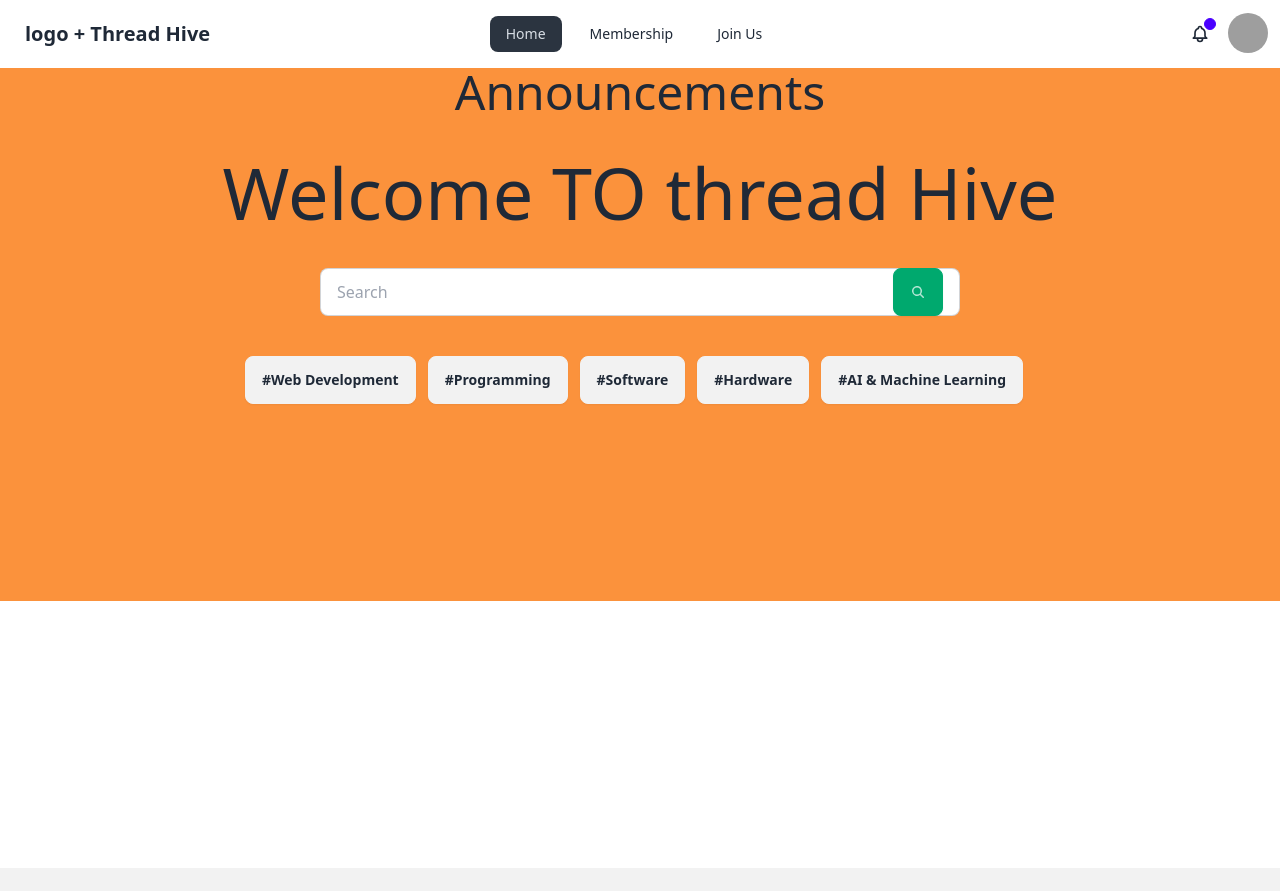
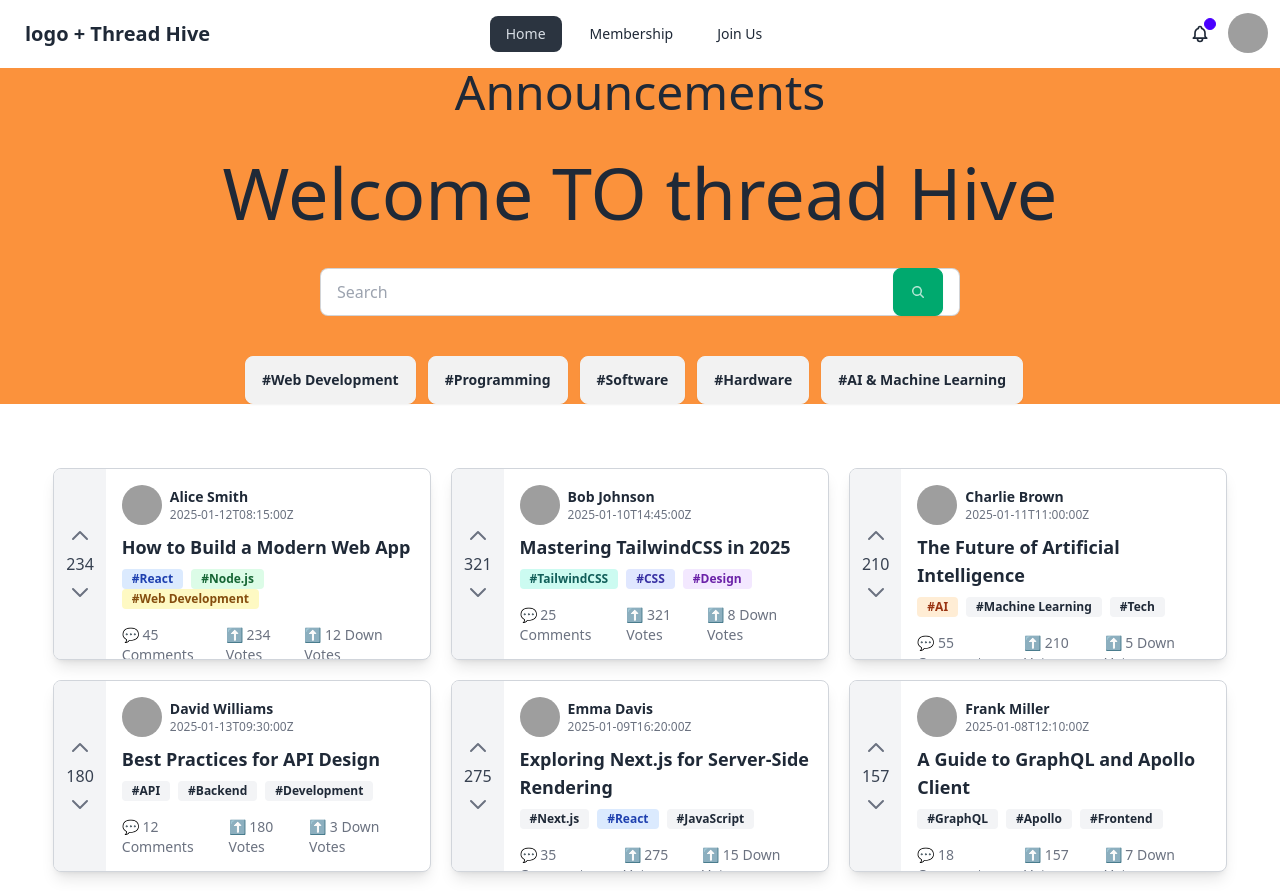
Before and after one commit to SifatSararChistee/forumBee-client, a React (Vite) app: page / in a window 1280 px wide. Shown: the top 891 px of the page. Built offline with nearby package versions, Linux system fonts and the light colour scheme; grey boxes are pictures that could not be loaded.

Commit message:
added posts and postCards

```diff
--- /dev/null
+++ b/public/fakeData.json
@@ -0,0 +1,102 @@
+[
+    {
+      "authorName": "Alice Smith",
+      "authorImg": "https://randomuser.me/api/portraits/women/1.jpg",
+      "postTitle": "How to Build a Modern Web App",
+      "tags": ["React", "Node.js", "Web Development"],
+      "time": "2025-01-12T08:15:00Z",
+      "comments": 45,
+      "upVotes": 234,
+      "downVotes": 12
+    },
+    {
+      "authorName": "Bob Johnson",
+      "authorImg": "https://randomuser.me/api/portraits/men/2.jpg",
+      "postTitle": "Mastering TailwindCSS in 2025",
+      "tags": ["TailwindCSS", "CSS", "Design"],
+      "time": "2025-01-10T14:45:00Z",
+      "comments": 25,
+      "upVotes": 321,
+      "downVotes": 8
+    },
+    {
+      "authorName": "Charlie Brown",
+      "authorImg": "https://randomuser.me/api/portraits/men/3.jpg",
+      "postTitle": "The Future of Artificial Intelligence",
+      "tags": ["AI", "Machine Learning", "Tech"],
+      "time": "2025-01-11T11:00:00Z",
+      "comments": 55,
+      "upVotes": 210,
+      "downVotes": 5
+    },
+    {
+      "authorName": "David Williams",
+      "authorImg": "https://randomuser.me/api/portraits/men/4.jpg",
+      "postTitle": "Best Practices for API Design",
+      "tags": ["API", "Backend", "Development"],
+      "time": "2025-01-13T09:30:00Z",
+      "comments": 12,
+      "upVotes": 180,
+      "downVotes": 3
+    },
+    {
+      "authorName": "Emma Davis",
+      "authorImg": "https://randomuser.me/api/portraits/women/5.jpg",
+      "postTitle": "Exploring Next.js for Server-Side Rendering",
+      "tags": ["Next.js", "React", "JavaScript"],
+      "time": "2025-01-09T16:20:00Z",
+      "comments": 35,
+      "upVotes": 275,
+      "downVotes": 15
+    },
+    {
+      "authorName": "Frank Miller",
+      "authorImg": "https://randomuser.me/api/portraits/men/6.jpg",
+      "postTitle": "A Guide to GraphQL and Apollo Client",
+      "tags": ["GraphQL", "Apollo", "Frontend"],
+      "time": "2025-01-08T12:10:00Z",
+      "comments": 18,
+      "upVotes": 157,
+      "downVotes": 7
+    },
+    {
+      "authorName": "Grace Lee",
+      "authorImg": "https://randomuser.me/api/portraits/women/7.jpg",
+      "postTitle": "Introduction to Microservices Architecture",
+      "tags": ["Microservices", "Architecture", "Cloud"],
+      "time": "2025-01-07T13:00:00Z",
+      "comments": 40,
+      "upVotes": 300,
+      "downVotes": 9
+    },
+    {
+      "authorName": "Henry Walker",
+      "authorImg": "https://randomuser.me/api/portraits/men/8.jpg",
+      "postTitle": "Web Security Best Practices",
+      "tags": ["Security", "Web Development", "DevOps"],
+      "time": "2025-01-06T15:00:00Z",
+      "comments": 62,
+      "upVotes": 180,
+      "downVotes": 6
+    },
+    {
+      "authorName": "Isabella Harris",
+      "authorImg": "https://randomuser.me/api/portraits/women/9.jpg",
+      "postTitle": "CSS Grid vs Flexbox: Which One to Use?",
+      "tags": ["CSS", "Web Design", "Frontend"],
+      "time": "2025-01-05T10:05:00Z",
+      "comments": 50,
+      "upVotes": 220,
+      "downVotes": 10
+    },
+    {
+      "authorName": "Jack Clark",
+      "authorImg": "https://randomuser.me/api/portraits/men/10.jpg",
+      "postTitle": "How to Integrate WebSockets with Node.js",
+      "tags": ["Node.js", "WebSockets", "Backend"],
+      "time": "2025-01-04T17:30:00Z",
+      "comments": 30,
+      "upVotes": 185,
+      "downVotes": 5
+    }
+  ]
--- /dev/null
+++ b/src/Components/AllPosts/AllPosts.jsx
@@ -0,0 +1,35 @@
+import axios from 'axios';
+import React, { useEffect, useState } from 'react';
+import PostCard from '../PostCard/PostCard';
+
+const AllPosts = () => {
+        const [posts, setPosts] = useState([]);
+        const [loading, setLoading] = useState(true);
+
+        useEffect(() => {
+          // Fetch data using axios
+          axios
+            .get("/fakeData.json")
+            .then((response) => {
+              setPosts(response.data);
+              setLoading(false);
+            })
+            .catch((error) => {
+              console.error("Error fetching data: ", error);
+              setLoading(false);
+            });
+        }, []);
+        console.log(posts)
+
+        if (loading) return <div>Loading...</div>;
+
+    return (
+        <div className='grid grid-cols-1 lg:grid-cols-3 md:grid-cols-2 gap-5'>
+            {
+                posts.map((post, index)=><PostCard key={index} post={post}></PostCard>)
+            }
+        </div>
+    );
+};
+
+export default AllPosts;
--- /dev/null
+++ b/src/Components/PostCard/PostCard.jsx
@@ -0,0 +1,89 @@
+import React from "react";
+
+const PostCard = ({post}) => {
+    const {authorName, authorImg, postTitle, tags, time, comments, upVotes, downVotes}=post
+    const tagColors = {
+        React: "bg-blue-100 text-blue-800",
+        "Node.js": "bg-green-100 text-green-800",
+        "Web Development": "bg-yellow-100 text-yellow-800",
+        TailwindCSS: "bg-teal-100 text-teal-800",
+        CSS: "bg-indigo-100 text-indigo-800",
+        Design: "bg-purple-100 text-purple-800",
+        Security: "bg-red-100 text-red-800",
+        DevOps: "bg-orange-100 text-orange-800",
+        AI: "bg-orange-100 text-orange-800",
+      };
+  return (
+    <div className="w-full h-48">
+      <div className="flex border border-gray-300 rounded-lg shadow-lg bg-white overflow-hidden h-full">
+        {/* Votes Section */}
+        <div className="flex flex-col items-center justify-center bg-gray-100 p-3">
+          <button className="text-gray-500 hover:text-red-500">
+            <svg
+              className="w-6 h-6"
+              fill="none"
+              stroke="currentColor"
+              strokeWidth="2"
+              viewBox="0 0 24 24"
+              xmlns="http://www.w3.org/2000/svg"
+            >
+              <path strokeLinecap="round" strokeLinejoin="round" d="M5 15l7-7 7 7"></path>
+            </svg>
+          </button>
+          <span className="font-medium text-gray-700 my-1">{upVotes}</span>
+          <button className="text-gray-500 hover:text-blue-500">
+            <svg
+              className="w-6 h-6"
+              fill="none"
+              stroke="currentColor"
+              strokeWidth="2"
+              viewBox="0 0 24 24"
+              xmlns="http://www.w3.org/2000/svg"
+            >
+              <path strokeLinecap="round" strokeLinejoin="round" d="M19 9l-7 7-7-7"></path>
+            </svg>
+          </button>
+        </div>
+
+        {/* Content Section */}
+        <div className="flex-grow p-4">
+          {/* Author Info */}
+          <div className="flex items-center mb-2">
+            <img
+              className="w-10 h-10 rounded-full"
+              src={authorImg}
+              alt="Author"
+            />
+            <div className="ml-2">
+              <p className="text-sm font-semibold">{authorName}</p>
+              <p className="text-xs text-gray-500">{time}</p>
+            </div>
+          </div>
+          {/* Post Title */}
+          <h2 className="text-lg font-bold text-gray-800 hover:underline">
+            <a href="#">{postTitle}</a>
+          </h2>
+          {/* Tags */}
+          <div className="flex flex-wrap mt-2 mb-4">
+          {tags.map((tag, idx) => (
+              <span
+                key={idx}
+                className={`text-xs font-semibold mr-2 px-2.5 py-0.5 rounded ${tagColors[tag] || "bg-gray-100 text-gray-800"}`}
+              >
+                #{tag}
+              </span>
+            ))}
+          </div>
+          {/* Comments & UpVotes */}
+          <div className="flex items-center justify-between text-sm text-gray-500">
+            <span>💬 {comments} Comments</span>
+            <span>⬆️ {upVotes} Votes</span>
+            <span>⬆️ {downVotes} Down Votes</span>
+          </div>
+        </div>
+      </div>
+    </div>
+  );
+};
+
+export default PostCard;
--- a/src/Pages/Home/HomePage.jsx
+++ b/src/Pages/Home/HomePage.jsx
@@ -1,11 +1,15 @@
 import React from 'react';
 import Banner from '../../Components/Banner/Banner';
+import AllPosts from '../../Components/AllPosts/AllPosts';
 
 const HomePage = () => {
     return (
-        <div>
-            <section className='h-screen'>
+        <div className='space-y-16'>
+            <section>
             <Banner></Banner>
+            </section>
+            <section className='max-w-screen-2xl mx-auto w-11/12'>
+                <AllPosts></AllPosts>
             </section>
         </div>
     );
```
